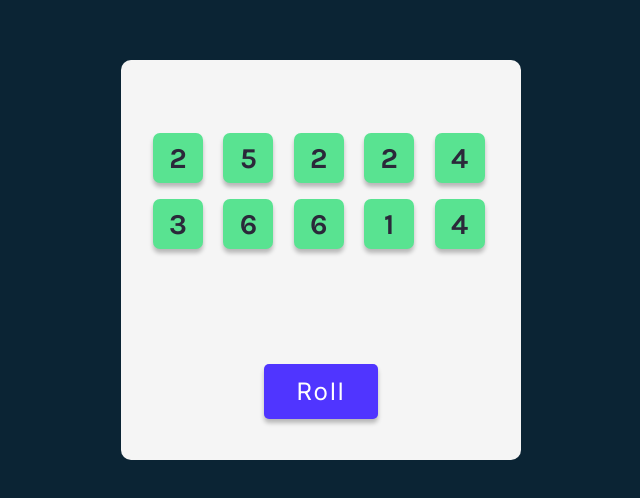
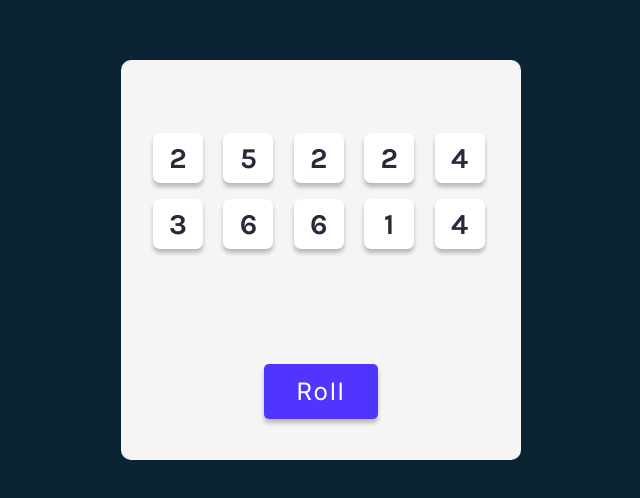
Before and after one commit to NickeeCoco/Tenzies, a React (Vite) app in the folder Tenzies/: page / in a window 1280 px wide. Shown: the part 140-638 px from the top of the page, without its empty margins (319-959 px from the left). Built offline with nearby package versions, Linux system fonts and the light colour scheme.

Commit message:
Manage toggle function for toggling held dice

```diff
--- a/Tenzies/src/App.jsx
+++ b/Tenzies/src/App.jsx
@@ -12,20 +12,36 @@ function App() {
       const number = Math.ceil(Math.random() * 6)
       newDice.push({
         value: number,
-        isHeld: true,
+        isHeld: false,
         id: nanoid()
       })
     }
-console.log(newDice)
     return newDice
   }
 
   const diceElements = dice.map(die =>
     <Die
       key={die.id}
-        {...die}
-      />
+      {...die}
+      holdDice={holdDice}
+    />
   )
+
+  function holdDice(id) {
+    setDice(prevDice => {
+      return prevDice.map(die => {
+        if(die.id === id) {
+          return ({
+            ...die,
+            isHeld: !die.isHeld
+          })
+        }
+        else {
+          return die
+        }
+      })
+    })
+  }
 
   return (
     <main>
--- a/Tenzies/src/Die.jsx
+++ b/Tenzies/src/Die.jsx
@@ -1,5 +1,5 @@
 function Die(props) {
-    const {id, value, isHeld} = props
+    const {id, value, isHeld, holdDice} = props
 
     const styles = {
         backgroundColor: isHeld ? "#59E391" : "white"
@@ -8,6 +8,7 @@ function Die(props) {
         <div
             className="die"
             style={styles}
+            onClick={() => holdDice(id)}
         >
                 {value}
         </div>
```
